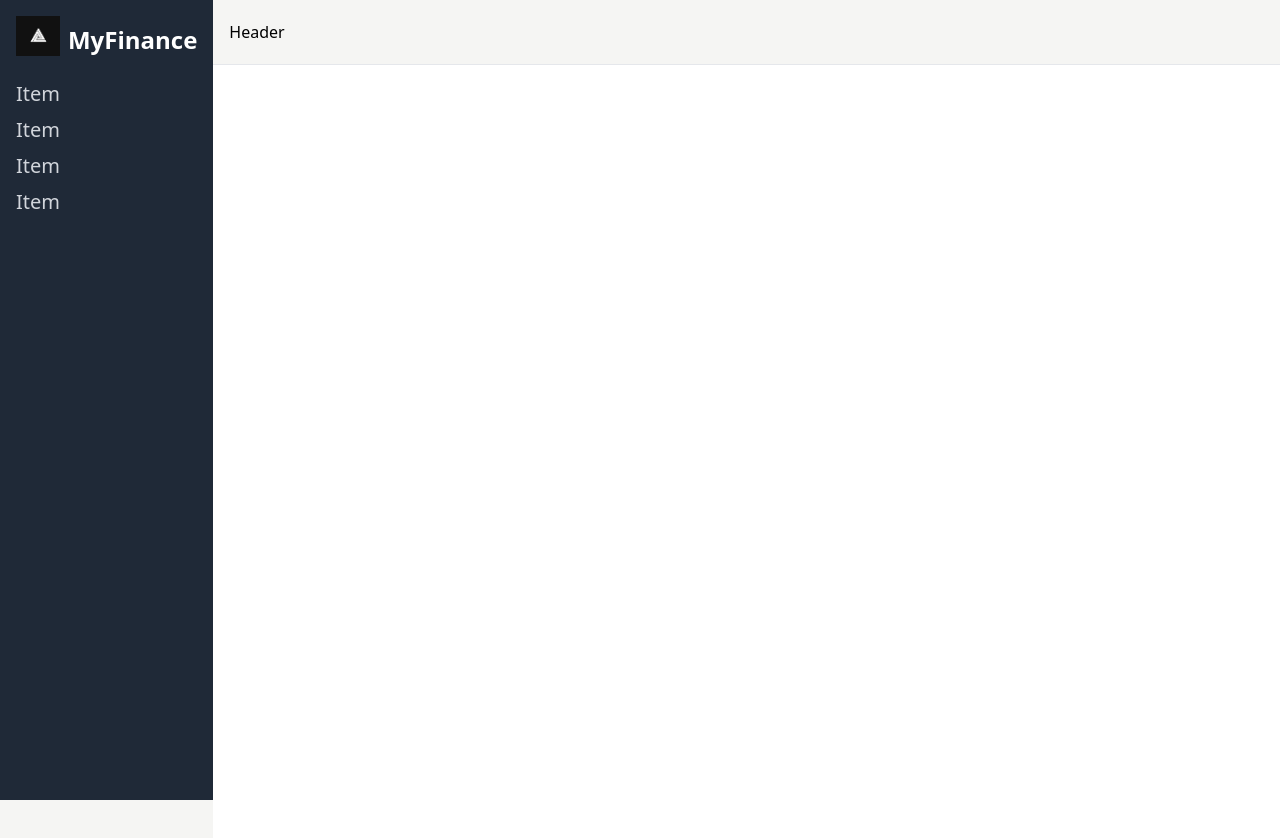
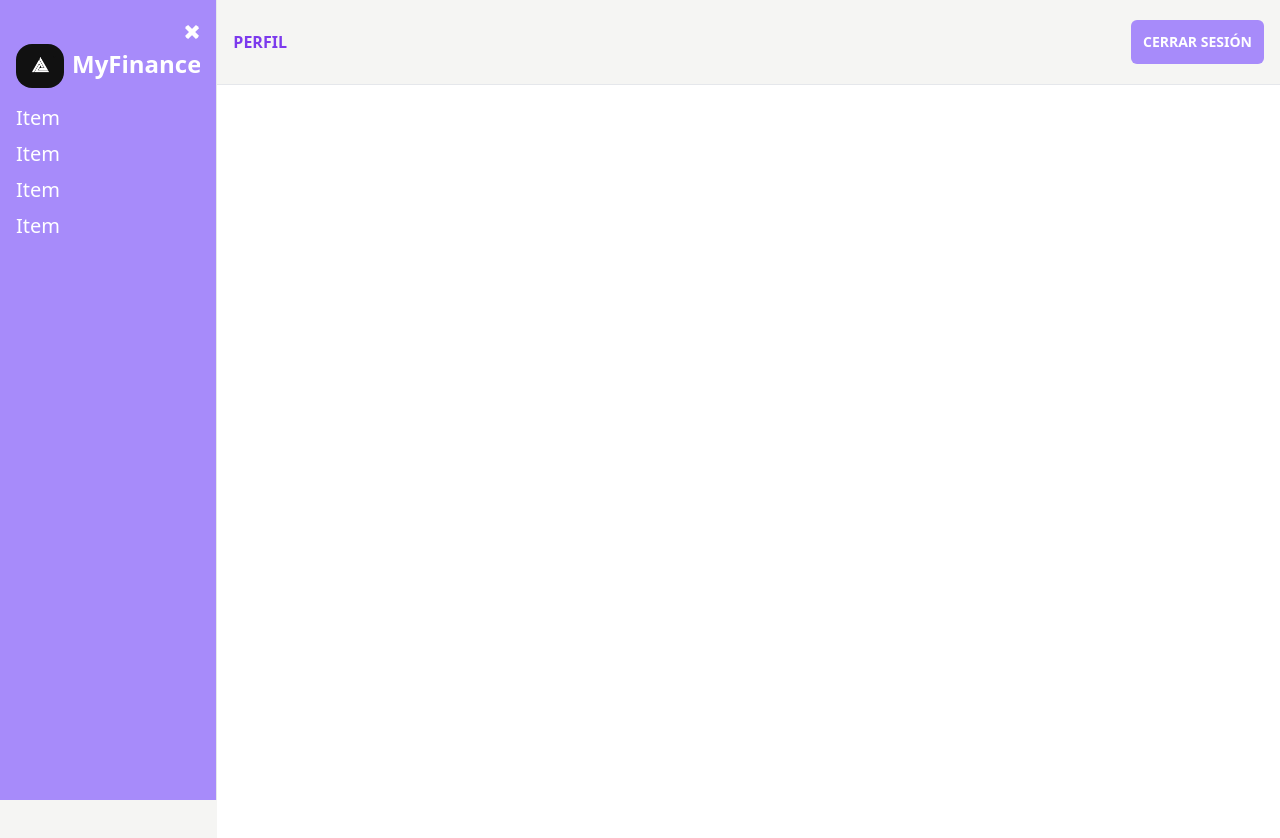
Before and after one commit to GuillermoGodoyPro/Economid, a React (Vite) app: page /dashboard in a window 1280 px wide. Shown: the top 838 px of the page. Built offline with nearby package versions, Linux system fonts and the light colour scheme.

Commit message:
update Header and Sidebar

```diff
--- a/index.html
+++ b/index.html
@@ -4,7 +4,7 @@
     <meta charset="UTF-8" />
     <link rel="icon" type="image/svg+xml" href="/vite.svg" />
     <meta name="viewport" content="width=device-width, initial-scale=1.0" />
-    <title>Economid</title>
+    <title>My Finance</title>
   </head>
   <body class=" min-h-screen ">
     <div id="root"></div>
--- a/src/components/Header.jsx
+++ b/src/components/Header.jsx
@@ -1,10 +1,24 @@
 import React from 'react'
+import { Link } from 'react-router-dom'
 
 const Header = () => {
   return (
     <header className='px-4 py-5 border-b md:justify-between '>
-      <div className='md:justify-between items-center'>
-        <h2>Header</h2>
+
+      <div className='flex items-center gap-3 justify-between'>
+
+        <Link
+          to="/perfil"
+          className='text-violet-600 font-bold uppercase'
+        >
+          Perfil
+        </Link>
+        <button
+          type="button"
+          className='text-white text-sm bg-violet-400 p-3 rounded-md uppercase font-bold'
+        >
+          Cerrar Sesión
+        </button>
       </div>
     </header>
   )
--- a/src/components/Sidebar.jsx
+++ b/src/components/Sidebar.jsx
@@ -4,33 +4,42 @@ import burger from '../assets/cerrar.svg'
 
 const Sidebar = () => {
   return (
-    <div class="w-1/6 bg-gray-800 h-screen">
-    <div class="p-4">
-    <div class="flex items-center mb-4">
+    <div className=" bg-violet-400 h-screen border-r py-4 px-2 flex">
+        <div className="p-2">
+            <div className="flex items-center mb-4">
+                <div>
+                    <div className='flex justify-end'>
+                        <img
+                            src={burger}
+                            className='flex w-4 h-4 rounded-3xl'
+                            />
+                    </div>
 
-            <div class="w-12 h-12 overflow-hidden">
-                <img src="src/assets/logoparaMF.png" alt="Logo"/>
+                    <div class="mt-1 overflow-hidden flex justify-between">
+                        <img className='rounded-2xl w-12' src="src/assets/logoparaMF.png" alt="Logo"/>
+                        <h2 className=" mt-1 flex ml-2 mr-10 text-white text-2xl font-semibold">MyFinance</h2>
                     </div>
 
 
-            <h1 class="ml-2 text-white text-2xl font-semibold">MyFinance</h1>
+                </div>
+
             </div>
 
 
 
 
-        <ul class="mt-4">
-            <li class="mb-2">
-                <a href="#" class="text-xl  text-gray-300 hover:text-white ">Item</a>
+                <ul className="mt-4">
+                    <li className="mb-2">
+                        <a href="#" className="text-xl text-white hover:text-gray-200 ">Item</a>
                     </li>
-            <li class="mb-2">
-                <a href="#" class="text-xl text-gray-300 hover:text-white">Item</a>
+                    <li className="mb-2">
+                        <a href="#" className="text-xl text-white hover:text-gray-200">Item</a>
                     </li>
-            <li class="mb-2">
-                <a href="#" class="text-xl text-gray-300 hover:text-white">Item</a>
+                    <li className="mb-2">
+                        <a href="#" className="text-xl text-white hover:text-gray-200">Item</a>
                     </li>
-            <li class="mb-2">
-                <a href="#" class="text-xl text-gray-300 hover:text-white">Item</a>
+                    <li className="mb-2">
+                        <a href="#" className="text-xl text-white hover:text-gray-200">Item</a>
                     </li>
                 </ul>
         </div>
--- a/src/context/AuthProvider.jsx
+++ b/src/context/AuthProvider.jsx
@@ -37,6 +37,8 @@ const AuthProvider = ({ children }) => {
             try {
                 const { data } = await clienteAxios('/usuario/perfil', config)
                 setAuth(data)
+                //TODO: Ruta a perfil económico
+
                 navigate('/dashboard')
 
             } catch (error) {
--- a/src/pages/ForgotPassword/ForgotPassword.jsx
+++ b/src/pages/ForgotPassword/ForgotPassword.jsx
@@ -91,7 +91,7 @@ const ForgotPassword = () => {
             <input
               className={styles.button}
               type="submit"
-              value="Recuperar contraseña"
+              value="Enviar instrucciones"
             />
           </div>
 
--- a/src/pages/Login/Login.jsx
+++ b/src/pages/Login/Login.jsx
@@ -45,7 +45,7 @@ const Login = () => {
 
       setAuth(data)
 
-      console.log(data)
+     // console.log(data)
     } catch (error) {
       setAlerta({
         msg: error.response.data.msg,
--- a/src/pages/NewPassword/NewPassword.jsx
+++ b/src/pages/NewPassword/NewPassword.jsx
@@ -8,7 +8,7 @@ import clienteAxios from '../../config/clienteAxios'
 
 const NewPassword = () => {
 
-  const [ password, setPassword] = useState('')
+  const [ contraseña, setContraseña] = useState('')
   const [alerta, setAlerta ] = useState({})
 
   /* esta función tiene que ser asincrona para poder consultar al back */
@@ -16,7 +16,7 @@ const NewPassword = () => {
     e.preventDefault();
 
     /* Validación de campos */
-    if([password].includes('')){
+    if([contraseña].includes('')){
       setAlerta({
         msg: 'Ingresar nueva contraseña',
         error: true
@@ -25,7 +25,7 @@ const NewPassword = () => {
     }
 
 
-    if(password.length < 6 ){
+    if(contraseña.length < 6 ){
       setAlerta({
         msg: 'El password debe tener al menos 6 caracteres',
         error: true
@@ -39,7 +39,7 @@ const NewPassword = () => {
     try {
       /* hago este destructuring, para obtener solo los datos (data) y no toda la respuesta */
       const { data } = await clienteAxios.post(`/usuarios`,
-      {nombre, email, password} )
+      {nombre, email, contraseña} )
 
       setAlerta({
         msg: data.msg,
@@ -48,7 +48,7 @@ const NewPassword = () => {
 
       /* Reseteo los state para que no se vea en formulario */
 
-      setPassword('')
+      setContraseña('')
 
     } catch (error) {
         console.log(error.response.data.msg)
@@ -81,14 +81,14 @@ const NewPassword = () => {
 
           <div>
             <label className={styles.label}
-              htmlFor='password'
+              htmlFor='contraseña'
             >Nuevo Password</label>
             <input
-                id='password'
+                id='contraseña'
                 type='password'
                 placeholder='Escribe tu nuevo Password'
                 className={styles.input}
-                value={password}
+                value={contraseña}
                 onChange={e => setPassword(e.target.value)}
             />
 
```
Lines whose indentation alone changed are shown as unchanged.
